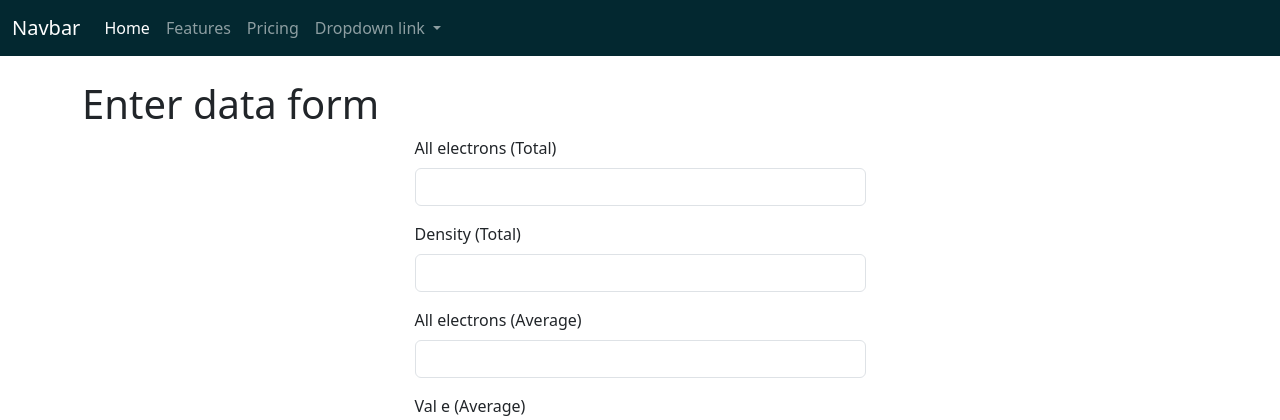
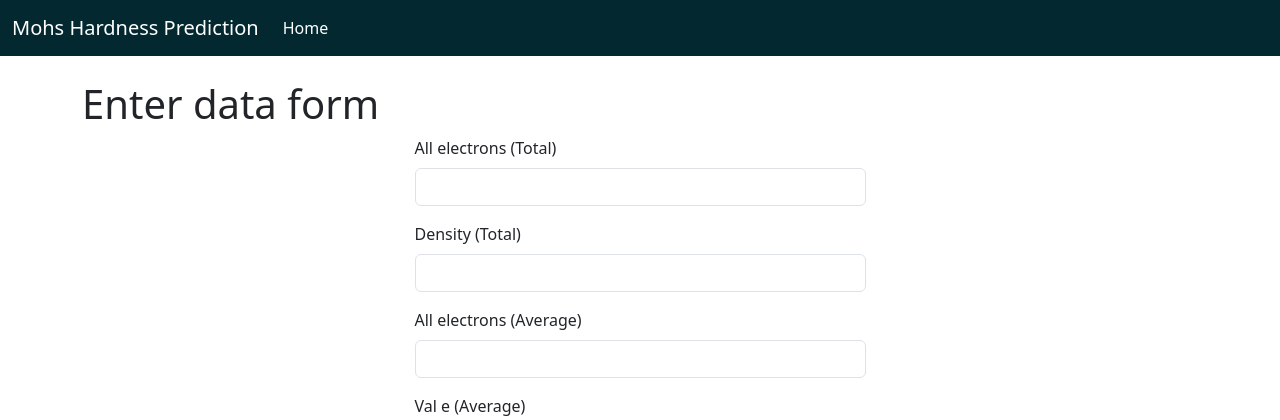
Before and after one commit to haziq-danial/mohs-hardness-prediction-flask, a Flask app: page / in a window 1280 px wide. Shown: the top 420 px of the page. Run offline with Flask 3, Linux system fonts and the light colour scheme.

Commit message:
added results page

```diff
--- a/main.py
+++ b/main.py
@@ -112,7 +112,9 @@ def predict():
 
     prediction_str = str(prediction_float)
 
-    return jsonify({'prediction': prediction_str})
+    # return jsonify({'prediction': prediction_str})
+
+    return render_template("results.html", prediction_str=prediction_str)
 
 
 if __name__ == "__main__":
--- a/templates/base.html
+++ b/templates/base.html
@@ -9,31 +9,16 @@
 <body>
     <nav class="navbar navbar-expand-lg bg-info-subtle" data-bs-theme="dark">
         <div class="container-fluid">
-          <a class="navbar-brand" href="#">Navbar</a>
+          <a class="navbar-brand" href="#">Mohs Hardness Prediction</a>
           <button class="navbar-toggler" type="button" data-bs-toggle="collapse" data-bs-target="#navbarNavDropdown" aria-controls="navbarNavDropdown" aria-expanded="false" aria-label="Toggle navigation">
             <span class="navbar-toggler-icon"></span>
           </button>
           <div class="collapse navbar-collapse" id="navbarNavDropdown">
             <ul class="navbar-nav">
               <li class="nav-item">
-                <a class="nav-link active" aria-current="page" href="#">Home</a>
+                <a class="nav-link active" aria-current="page" href="{{ url_for('home') }}">Home</a>
               </li>
-              <li class="nav-item">
-                <a class="nav-link" href="#">Features</a>
-              </li>
-              <li class="nav-item">
-                <a class="nav-link" href="#">Pricing</a>
-              </li>
-              <li class="nav-item dropdown">
-                <a class="nav-link dropdown-toggle" href="#" role="button" data-bs-toggle="dropdown" aria-expanded="false">
-                  Dropdown link
-                </a>
-                <ul class="dropdown-menu">
-                  <li><a class="dropdown-item" href="#">Action</a></li>
-                  <li><a class="dropdown-item" href="#">Another action</a></li>
-                  <li><a class="dropdown-item" href="#">Something else here</a></li>
-                </ul>
-              </li>
+
             </ul>
           </div>
         </div>
```
Also changed, not shown: templates/results.html (added, +12 -0 lines).
